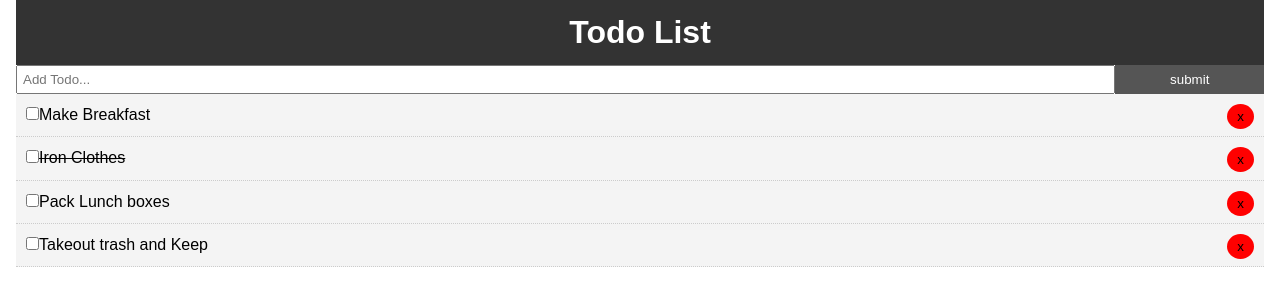
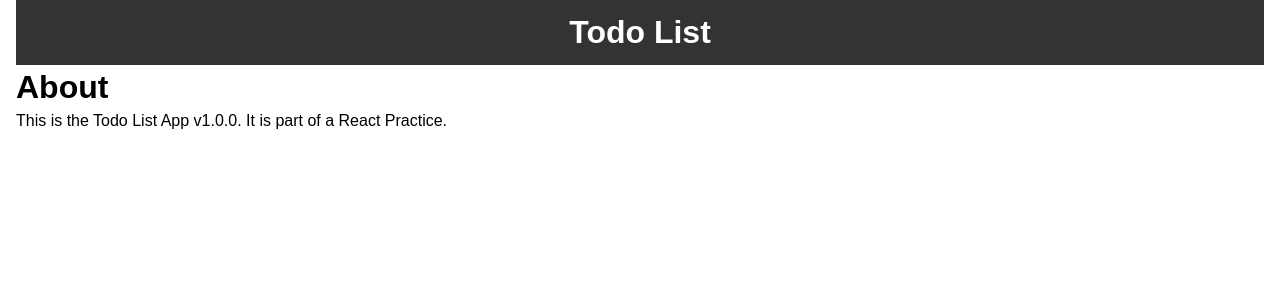
Before and after one commit to rosedimplegeorge/react-practise-todos, a React (Create React App) app: page /About in a window 1280 px wide. Shown: the top 306 px of the page. Built offline with nearby package versions, Linux system fonts and the light colour scheme.

Commit message:
React Routing

```diff
--- a/package.json
+++ b/package.json
@@ -5,6 +5,7 @@
   "dependencies": {
     "react": "^16.8.6",
     "react-dom": "^16.8.6",
+    "react-router-dom": "^5.0.0",
     "react-scripts": "2.1.8",
     "uuid": "^3.3.2"
   },
--- a/src/App.js
+++ b/src/App.js
@@ -1,9 +1,11 @@
 import React, { Component } from 'react';
+import {BrowserRouter as Router, Route } from 'react-router-dom'
 import './App.css';
 import Todos from './components/Todos';
 import Header from './components/layout/Header';
 import AddTodo from './components/AddTodo';
-import uuid from 'uuid'
+import uuid from 'uuid';
+import About from './components/pages/About';
 
 class App extends Component {
   state = {
@@ -61,13 +63,20 @@
   render() {
     console.log(this.state.todos)
     return (
+      <Router>
         <div className="App">
           <div className="container">
               <Header />
+              <Route exact path="/" render={props => (
+                <React.Fragment>
                   <AddTodo addTodo= {this.addTodo}/>
                   <Todos todos={this.state.todos} markComplete={this.markComplete} delTodo={this.delTodo}/>
+                </React.Fragment>
+              )}/>
+              <Route path="/About" component={About} />
           </div>
         </div>
+      </Router>
     );
   }
 }
--- /dev/null
+++ b/src/components/pages/About.js
@@ -0,0 +1,14 @@
+import React, { Component } from 'react';
+
+class About extends Component {
+    render() {
+        return (
+            <React.Fragment>
+                <h1>About</h1>
+                <p>This is the Todo List App v1.0.0. It is part of a React Practice.</p>
+            </React.Fragment>
+        );
+    }
+}
+
+export default About;
```
Also changed, not shown: 1 other file (tests, documents, lock files or other folders). Lines whose indentation alone changed are shown as unchanged.
